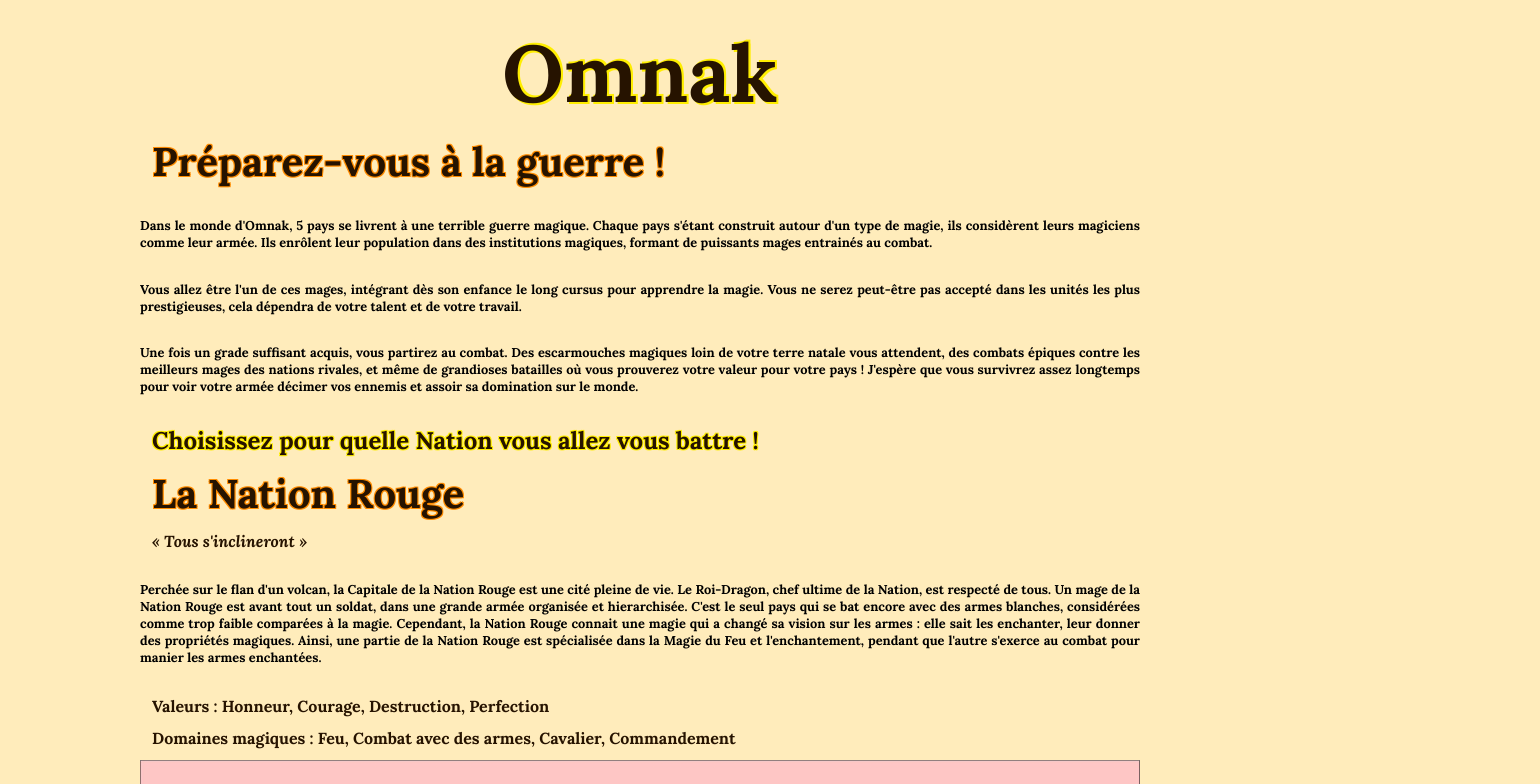
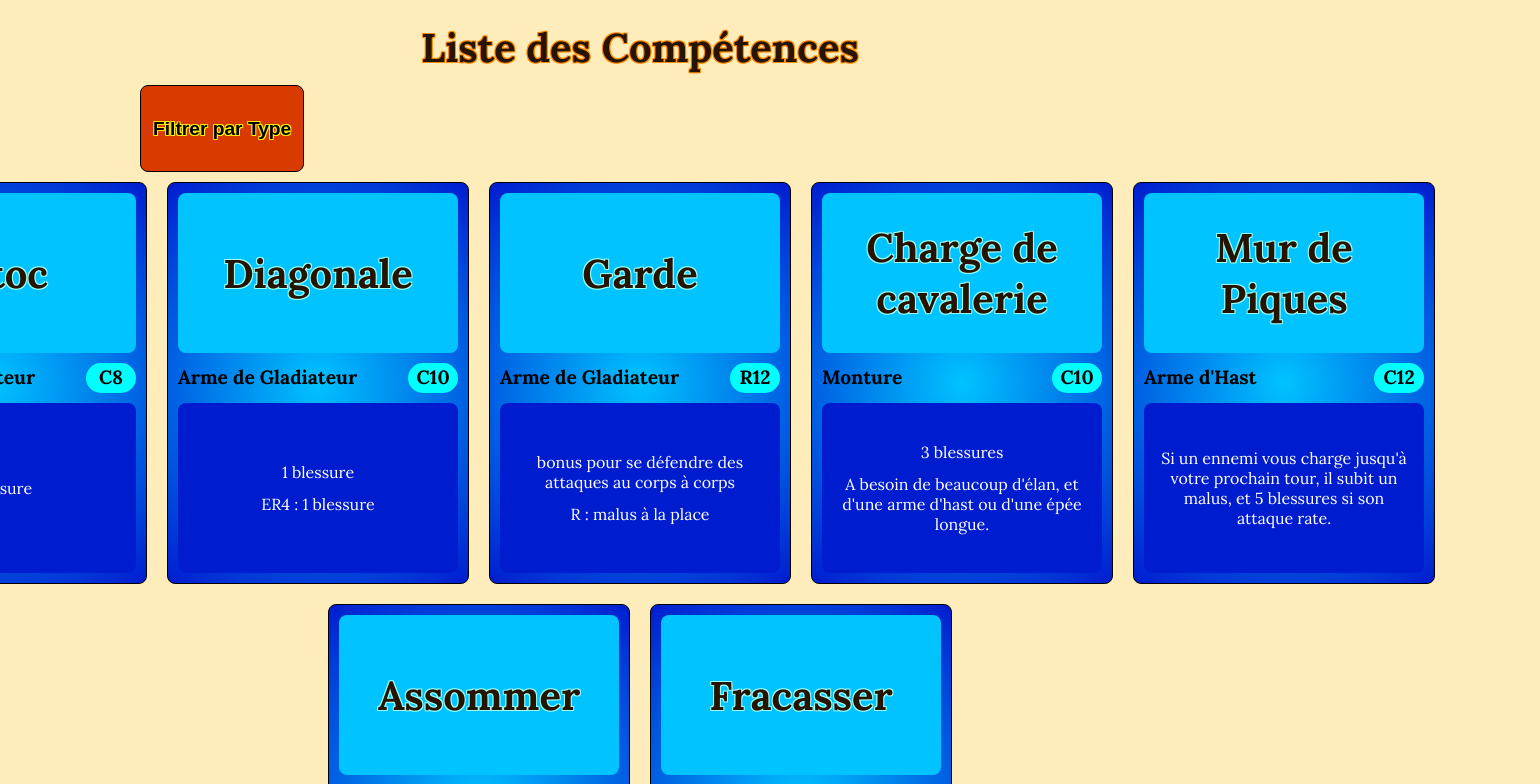
Before and after one commit to Sourdeval/Omnak, an Angular app: page /skills in a window 1280 px wide. Before the commit this address led to /. Shown: the top 784 px of the page, 1540 px wide, since content can reach past the window. Built offline with nearby package versions, Linux system fonts and the light colour scheme.

Commit message:
[SkillList] Create page

```diff
--- a/src/app/app-routing.module.ts
+++ b/src/app/app-routing.module.ts
@@ -2,6 +2,7 @@ import { NgModule } from '@angular/core';
 import { RouterModule, Routes } from '@angular/router';
 import { HomeComponent } from './home/home.component';
 import { WayComponent } from './way/way.component';
+import { SkillListComponent } from './skill-list/skill-list.component';
 
 const routes: Routes = [
   {
@@ -11,6 +12,10 @@ const routes: Routes = [
   {
     path: 'way/:id',
     component: WayComponent,
+  },
+  {
+    path: 'skills',
+    component: SkillListComponent,
   },
   {
     path: '**',
--- a/src/app/app.module.ts
+++ b/src/app/app.module.ts
@@ -6,13 +6,15 @@ import { AppComponent } from './app.component';
 import { HomeComponent } from './home/home.component';
 import { WayComponent } from './way/way.component';
 import { SkillComponent } from './skill/skill.component';
+import { SkillListComponent } from './skill-list/skill-list.component';
 
 @NgModule({
   declarations: [
     AppComponent,
     HomeComponent,
     WayComponent,
-    SkillComponent
+    SkillComponent,
+    SkillListComponent
   ],
   imports: [
     BrowserModule,
--- /dev/null
+++ b/src/app/skill-list/skill-list.component.html
@@ -0,0 +1,12 @@
+<h2 style="text-align: center;">Liste des Compétences</h2>
+
+<button (click)="filterByType()">
+    <h4>Filtrer par Type</h4>
+</button>
+
+<div *ngFor="let listSkills of skills">
+    <div style="margin-left: -400px; margin-right: -400px; display: flex; flex-wrap: wrap; justify-content: center;">
+        <omnak-skill *ngFor="let skill of listSkills" [skill]="skill"></omnak-skill>
+    </div>
+    <div style="border: solid 5px black;"></div>
+</div>
--- /dev/null
+++ b/src/app/skill-list/skill-list.component.ts
@@ -0,0 +1,37 @@
+import { Component, OnInit } from '@angular/core';
+import { Skill, TypeSkill } from '../../core/way.core';
+import { ways } from '../way/ways';
+
+@Component({
+  selector: 'omnak-skill-list',
+  standalone: false,
+  templateUrl: './skill-list.component.html',
+  styleUrl: './skill-list.component.scss'
+})
+export class SkillListComponent implements OnInit {
+  skills: Skill[][] = [[]]
+
+  ngOnInit() {
+    ways.forEach(w => this.skills[0] = this.skills[0].concat(w.skills.filter(s => s.name)));
+  }
+
+  filterByType() {
+    this.skills = [];
+    ways.forEach(w => {
+      w.skills.forEach(s => {
+        if (s.name) {
+          let added = false;
+          this.skills.forEach(alreadySkillList => {
+            if (alreadySkillList[0].type == s.type) {
+              alreadySkillList.push(s);
+              added = true;
+            }
+          })
+          if (!added) {
+            this.skills.push([s]);
+          }
+        }
+      })
+    });
+  }
+}
--- a/src/app/skill/skill.component.html
+++ b/src/app/skill/skill.component.html
@@ -10,7 +10,7 @@
         </div>
     </div>
     <div class="desc-space">
-        <h6 *ngFor="let e of skill.effects" class="desc-line">
-            {{e}}</h6>
+        <h5 *ngFor="let e of skill.effects" class="desc-line">
+            {{e}}</h5>
     </div>
 </div>
```
Also changed, not shown: src/app/skill-list/skill-list.component.scss (added).
